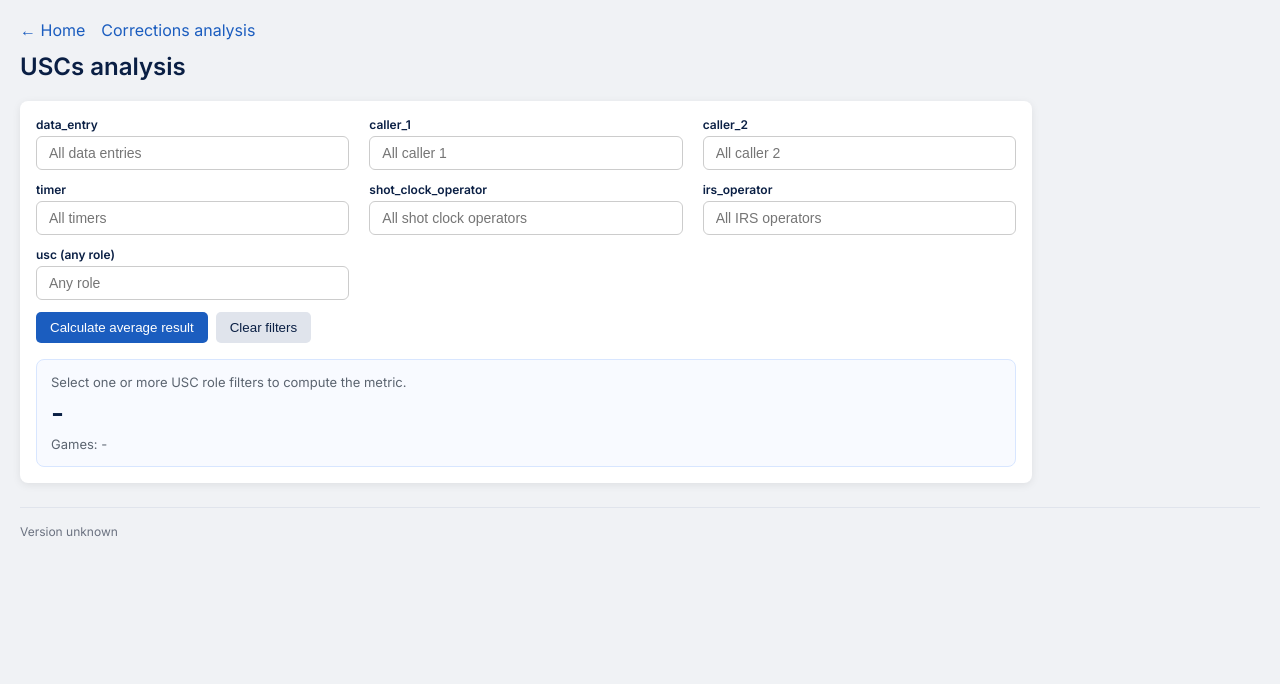
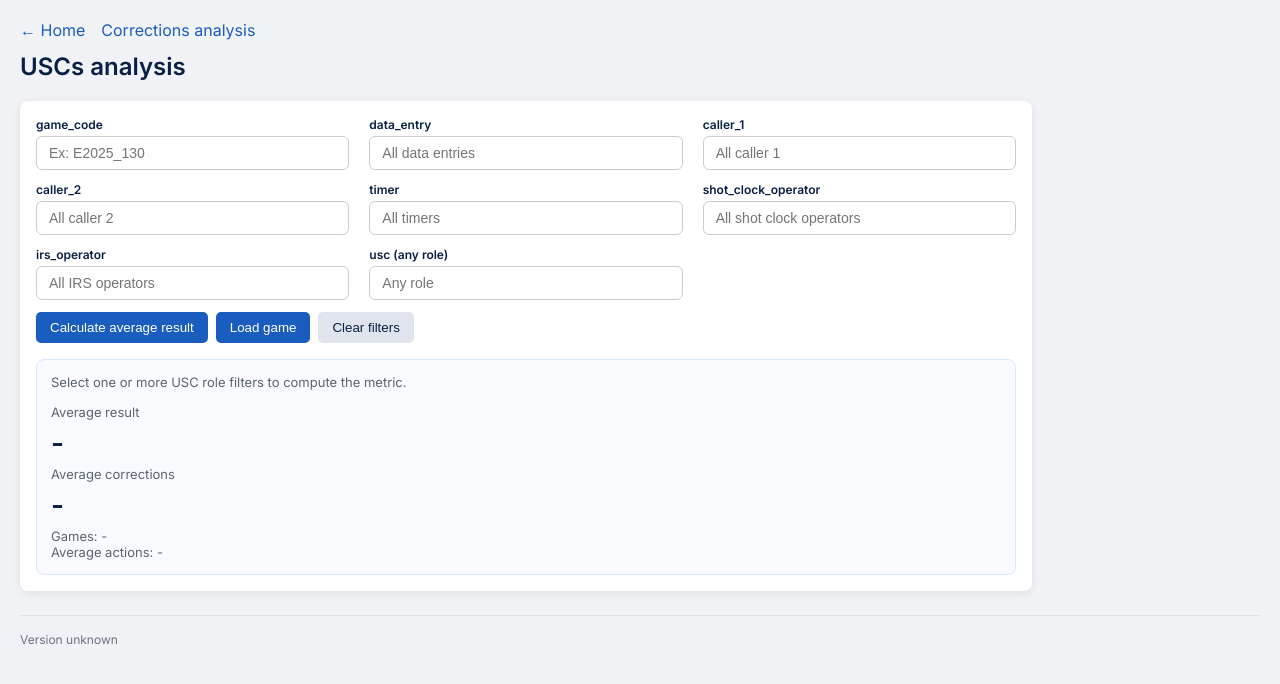
Before and after one commit to elvepo029/reports-automation, a Flask app: page /uscs-analysis in a window 1280 px wide. Shown: the top 684 px of the page. Run offline with Flask 3, Linux system fonts and the light colour scheme; data comes from the database, SQL or seed files in the repository.

Commit message:
some small fixes and additions in uscs analysis

```diff
--- a/app.py
+++ b/app.py
@@ -377,7 +377,7 @@ def api_usc_role_result_average():
 
 @app.route("/api/uscs_result_average")
 def api_uscs_result_average():
-    """Return AVG(Game.result) and games count for combined USC role filters (read-only)."""
+    """Return averages and games count for combined USC role filters (read-only)."""
     role_filters = {}
     for col in USC_ROLE_COLUMNS:
         val = request.args.get(col, "").strip()
@@ -406,7 +406,9 @@ def api_uscs_result_average():
     query = f"""
         SELECT
             COUNT(*) AS games_count,
-            AVG(result) AS avg_result
+            AVG(result) AS avg_result,
+            AVG(total_corrections) AS avg_total_corrections,
+            AVG(total_actions) AS avg_total_actions
         FROM Game
         WHERE {where_clause}
           AND result IS NOT NULL
@@ -417,12 +419,82 @@ def api_uscs_result_average():
 
     games_count = int(row["games_count"] or 0)
     avg_result = float(row["avg_result"]) if row["avg_result"] is not None else None
+    avg_total_corrections = float(row["avg_total_corrections"]) if row["avg_total_corrections"] is not None else None
+    avg_total_actions = float(row["avg_total_actions"]) if row["avg_total_actions"] is not None else None
 
     return jsonify({
         "filters": role_filters,
         "any_usc": any_usc,
         "games_count": games_count,
         "avg_result": avg_result,
+        "avg_total_corrections": avg_total_corrections,
+        "avg_total_actions": avg_total_actions,
+    })
+
+
+@app.route("/api/game_uscs_snapshot")
+def api_game_uscs_snapshot():
+    """Return USC role assignments and key metrics for one game_code (read-only)."""
+    game_code = request.args.get("game_code", "").strip()
+    if not game_code:
+        return jsonify({"error": "game_code is required"}), 400
+
+    conn = get_db()
+    conn.row_factory = sqlite3.Row
+    cur = conn.cursor()
+    cur.execute(
+        """
+        SELECT
+            g.game_code,
+            g.code_h,
+            g.code_a,
+            th.team_name AS home_team_name,
+            ta.team_name AS away_team_name,
+            g.data_entry,
+            g.caller_1,
+            g.caller_2,
+            g.timer,
+            g.shot_clock_operator,
+            g.irs_operator,
+            g.result,
+            g.total_corrections,
+            g.total_actions
+        FROM Game g
+        LEFT JOIN Team th ON g.code_h = th.team_code
+        LEFT JOIN Team ta ON g.code_a = ta.team_code
+        WHERE g.game_code = ?
+        LIMIT 1
+        """,
+        (game_code,),
+    )
+    row = cur.fetchone()
+    conn.close()
+
+    if row is None:
+        return jsonify({"error": "game_code not found"}), 404
+
+    home_label = (row["home_team_name"] or row["code_h"] or "").strip()
+    away_label = (row["away_team_name"] or row["code_a"] or "").strip()
+
+    return jsonify({
+        "game_code": row["game_code"],
+        "code_h": row["code_h"] or "",
+        "code_a": row["code_a"] or "",
+        "home_team_name": row["home_team_name"] or "",
+        "away_team_name": row["away_team_name"] or "",
+        "home_team_label": home_label,
+        "away_team_label": away_label,
+        "roles": {
+            "data_entry": row["data_entry"] or "",
+            "caller_1": row["caller_1"] or "",
+            "caller_2": row["caller_2"] or "",
+            "timer": row["timer"] or "",
+            "shot_clock_operator": row["shot_clock_operator"] or "",
+            "irs_operator": row["irs_operator"] or "",
+        },
+        "result": float(row["result"]) if row["result"] is not None else None,
+        "total_corrections": float(row["total_corrections"]) if row["total_corrections"] is not None else None,
+        "total_actions": float(row["total_actions"]) if row["total_actions"] is not None else None,
     })
 
 
--- a/templates/uscs_analysis.html
+++ b/templates/uscs_analysis.html
@@ -55,6 +55,9 @@
       border-radius: 8px;
       padding: 14px;
     }
+    #result-title {
+      margin-bottom: 14px;
+    }
     .metric { font-size: 28px; font-weight: 700; color: #0A1F44; margin: 6px 0; }
     .muted { color: #5b6470; font-size: 13px; }
     .error { margin-top: 12px; color: #c00; display: none; }
@@ -77,6 +80,10 @@
 
   <div class="panel">
     <div class="filters">
+      <div>
+        <label for="filter-game_code">game_code</label>
+        <input type="text" id="filter-game_code" placeholder="Ex: E2025_130">
+      </div>
       <div>
         <label for="filter-data_entry">data_entry</label>
         <input type="text" id="filter-data_entry" list="datalist_data_entry" placeholder="All data entries">
@@ -117,6 +124,7 @@
 
     <div class="actions">
       <button id="calculate-btn" type="button">Calculate average result</button>
+      <button id="load-game-btn" type="button">Load game</button>
       <button id="clear-btn" class="ghost-btn" type="button">Clear filters</button>
     </div>
 
@@ -124,8 +132,12 @@
 
     <div class="result-card">
       <div class="muted" id="result-title">Select one or more USC role filters to compute the metric.</div>
+      <div class="muted" id="label-result">Average result</div>
       <div class="metric" id="avg-result">-</div>
+      <div class="muted" id="label-corrections">Average corrections</div>
+      <div class="metric" id="avg-corrections">-</div>
       <div class="muted" id="games-count">Games: -</div>
+      <div class="muted" id="avg-actions">Average actions: -</div>
     </div>
   </div>
 
@@ -133,11 +145,16 @@
 
   <script>
     const calculateBtn = document.getElementById("calculate-btn");
+    const loadGameBtn = document.getElementById("load-game-btn");
     const clearBtn = document.getElementById("clear-btn");
     const errorEl = document.getElementById("error");
     const avgResultEl = document.getElementById("avg-result");
     const gamesCountEl = document.getElementById("games-count");
+    const avgCorrectionsEl = document.getElementById("avg-corrections");
+    const avgActionsEl = document.getElementById("avg-actions");
     const resultTitleEl = document.getElementById("result-title");
+    const labelResultEl = document.getElementById("label-result");
+    const labelCorrectionsEl = document.getElementById("label-corrections");
 
     const roleColumns = [
       "data_entry",
@@ -151,6 +168,18 @@
     function getFilterValue(role) {
       const el = document.getElementById(`filter-${role}`);
       return (el?.value || "").trim();
+    }
+
+    function setGameValues(snapshot) {
+      labelResultEl.textContent = "Result";
+      labelCorrectionsEl.textContent = "Corrections";
+      const home = snapshot.home_team_label || snapshot.code_h || "?";
+      const away = snapshot.away_team_label || snapshot.code_a || "?";
+      resultTitleEl.textContent = `game_code=${snapshot.game_code} · ${home} vs ${away}`;
+      gamesCountEl.textContent = "Games: 1";
+      avgResultEl.textContent = snapshot.result === null ? "No data" : snapshot.result.toFixed(2);
+      avgCorrectionsEl.textContent = snapshot.total_corrections === null ? "No data" : snapshot.total_corrections.toFixed(2);
+      avgActionsEl.textContent = `Actions: ${snapshot.total_actions === null ? "No data" : snapshot.total_actions.toFixed(2)}`;
     }
 
     async function loadAllUscOptions() {
@@ -217,7 +246,11 @@
         .join(" · ");
       resultTitleEl.textContent = filterSummary || "USC filter";
       gamesCountEl.textContent = `Games: ${data.games_count}`;
+      labelResultEl.textContent = "Average result";
+      labelCorrectionsEl.textContent = "Average corrections";
       avgResultEl.textContent = data.avg_result === null ? "No data" : data.avg_result.toFixed(2);
+      avgCorrectionsEl.textContent = data.avg_total_corrections === null ? "No data" : data.avg_total_corrections.toFixed(2);
+      avgActionsEl.textContent = `Average actions: ${data.avg_total_actions === null ? "No data" : data.avg_total_actions.toFixed(2)}`;
     }
 
     calculateBtn.addEventListener("click", () => {
@@ -227,6 +260,33 @@
       });
     });
 
+    loadGameBtn.addEventListener("click", async () => {
+      errorEl.style.display = "none";
+      const gameCode = (document.getElementById("filter-game_code")?.value || "").trim();
+      if (!gameCode) {
+        errorEl.textContent = "game_code is required.";
+        errorEl.style.display = "block";
+        return;
+      }
+      try {
+        const res = await fetch(`/api/game_uscs_snapshot?game_code=${encodeURIComponent(gameCode)}`);
+        const data = await res.json();
+        if (!res.ok) {
+          errorEl.textContent = data.error || "Could not load game.";
+          errorEl.style.display = "block";
+          return;
+        }
+        roleColumns.forEach((role) => {
+          const el = document.getElementById(`filter-${role}`);
+          if (el) el.value = (data.roles && data.roles[role]) || "";
+        });
+        setGameValues(data);
+      } catch (err) {
+        errorEl.textContent = err.message || "Unexpected error";
+        errorEl.style.display = "block";
+      }
+    });
+
     clearBtn.addEventListener("click", () => {
       roleColumns.forEach((role) => {
         const el = document.getElementById(`filter-${role}`);
@@ -234,8 +294,14 @@
       });
       const anyUscEl = document.getElementById("filter-any_usc");
       if (anyUscEl) anyUscEl.value = "";
+      const gameCodeEl = document.getElementById("filter-game_code");
+      if (gameCodeEl) gameCodeEl.value = "";
       avgResultEl.textContent = "-";
       gamesCountEl.textContent = "Games: -";
+      labelResultEl.textContent = "Average result";
+      labelCorrectionsEl.textContent = "Average corrections";
+      avgCorrectionsEl.textContent = "-";
+      avgActionsEl.textContent = "Average actions: -";
       resultTitleEl.textContent = "Select one or more USC role filters to compute the metric.";
       errorEl.style.display = "none";
       loadAllUscOptions().catch((err) => {
```
